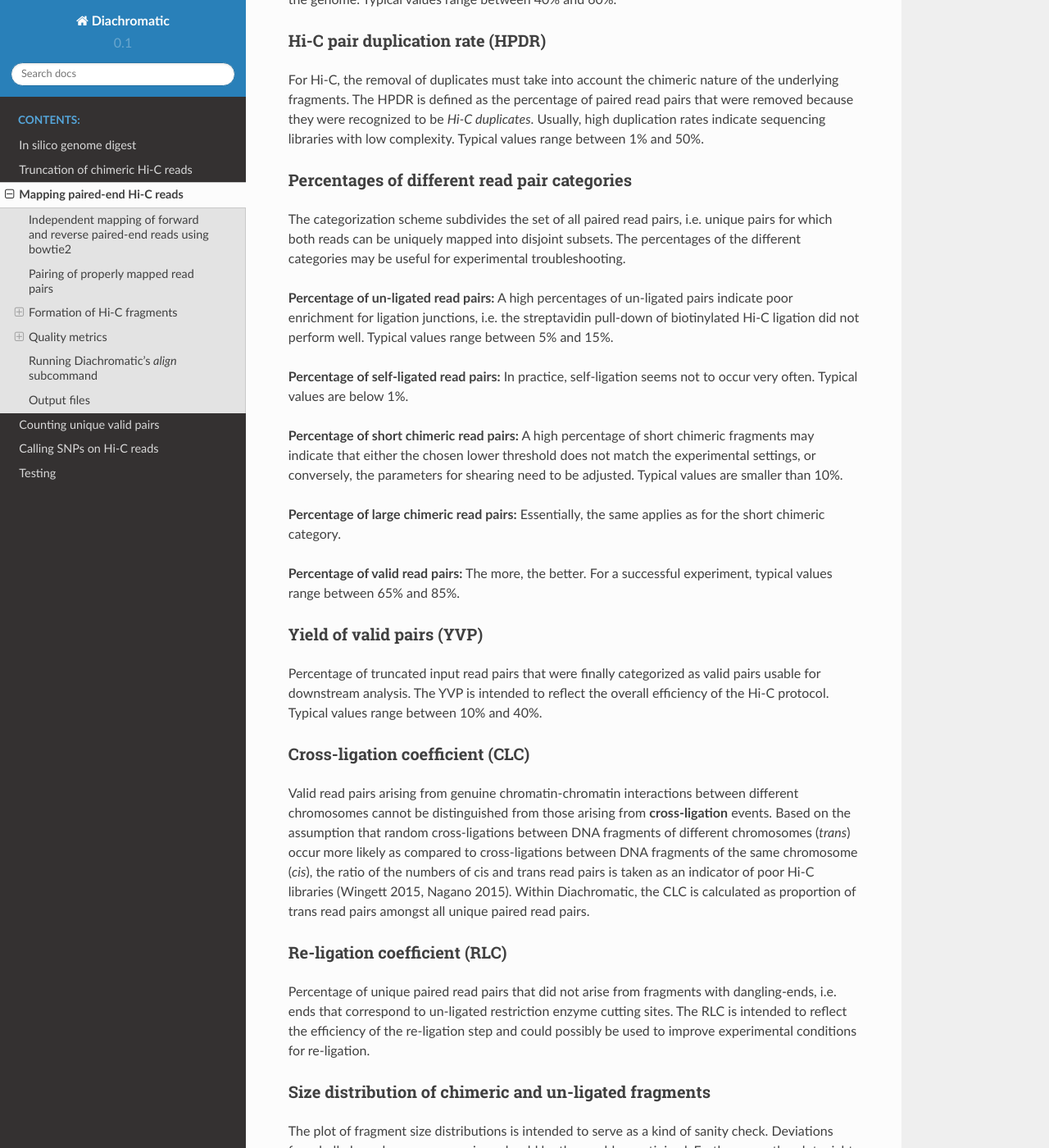
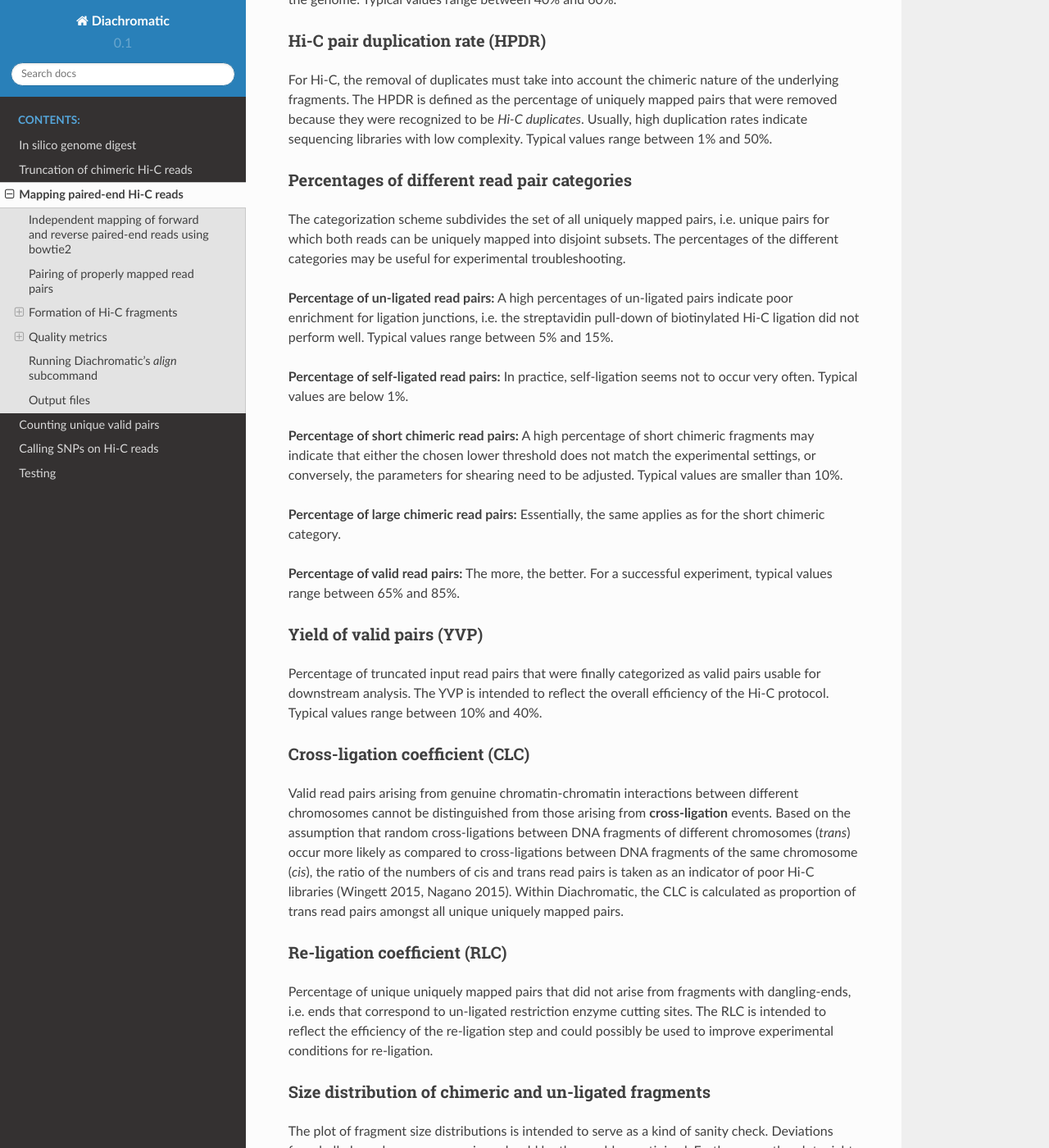
Before and after one commit to TheJacksonLaboratory/diachromatic, a Sphinx documentation site: the page built from docs/mapping.rst, in a window 1280 px wide and 1400 px high, scrolled down 6873 px. Shown: the whole window at 82% size. Built offline with Sphinx 7.4.7 and the Read the Docs theme 2.0.0, drawn with Linux system fonts in a browser that asks for light colours; some of the changed text lies outside the part shown.

Commit message:
Replaced 'paired pairs' with 'uniquely mapped pairs' in RTD (#101).

```diff
--- a/docs/mapping.rst
+++ b/docs/mapping.rst
@@ -174,25 +174,25 @@ categories. We applied HiCUP to the associated test data, converted the BAM file
 and applied Diachromatic to the FASTQ files.
 The following table shows the numbers of read pairs for HiCUP vs Diachromatic categories.
 
-+------------------------+-----------------------+---------------------------+------------------+--------------------+--------------------------+-------------------------+-------------+
-|                        | **# Processed pairs** | **# Unique paired pairs** | **# Un-ligated** | **# Self-ligated** | **# Chimeric too short** | **# Chimeric too long** | **# Valid** |
-+------------------------+-----------------------+---------------------------+------------------+--------------------+--------------------------+-------------------------+-------------+
-| **Same internal**      |                13,760 |                    13,722 |       **13,645** |                  0 |                       13 |                      39 |          25 |
-+------------------------+-----------------------+---------------------------+------------------+--------------------+--------------------------+-------------------------+-------------+
-| **Re-ligation**        |                 1,060 |                     1,060 |          **842** |                 58 |                        5 |                      49 |         106 |
-+------------------------+-----------------------+---------------------------+------------------+--------------------+--------------------------+-------------------------+-------------+
-| **Contiguous**         |                    58 |                        58 |           **53** |                  0 |                        1 |                       0 |           4 |
-+------------------------+-----------------------+---------------------------+------------------+--------------------+--------------------------+-------------------------+-------------+
-| **Same circularised**  |                   428 |                       428 |                3 |            **425** |                        0 |                       0 |           0 |
-+------------------------+-----------------------+---------------------------+------------------+--------------------+--------------------------+-------------------------+-------------+
-| **Wrong size**         |                10,321 |                    10,267 |                2 |                  0 |                **1,003** |               **9,181** |          81 |
-+------------------------+-----------------------+---------------------------+------------------+--------------------+--------------------------+-------------------------+-------------+
-| **Valid**              |                25,915 |                    25,851 |                1 |                  5 |                      290 |                       6 |  **25,549** |
-+------------------------+-----------------------+---------------------------+------------------+--------------------+--------------------------+-------------------------+-------------+
-|                        |                       |                           |                  |                    |                          |                         |             |
-+------------------------+-----------------------+---------------------------+------------------+--------------------+--------------------------+-------------------------+-------------+
-| **Same dangling ends** |                 2,475 |                     2,473 |        **2,470** |                  0 |                        1 |                       2 |           0 |
-+------------------------+-----------------------+---------------------------+------------------+--------------------+--------------------------+-------------------------+-------------+
++------------------------+-----------------------+-----------------------------+------------------+--------------------+--------------------------+-------------------------+-------------+
+|                        | **# Processed pairs** | **# Uniquely mapped pairs** | **# Un-ligated** | **# Self-ligated** | **# Chimeric too short** | **# Chimeric too long** | **# Valid** |
++------------------------+-----------------------+-----------------------------+------------------+--------------------+--------------------------+-------------------------+-------------+
+| **Same internal**      |                13,760 |                      13,722 |       **13,645** |                  0 |                       13 |                      39 |          25 |
++------------------------+-----------------------+-----------------------------+------------------+--------------------+--------------------------+-------------------------+-------------+
+| **Re-ligation**        |                 1,060 |                       1,060 |          **842** |                 58 |                        5 |                      49 |         106 |
++------------------------+-----------------------+-----------------------------+------------------+--------------------+--------------------------+-------------------------+-------------+
+| **Contiguous**         |                    58 |                          58 |           **53** |                  0 |                        1 |                       0 |           4 |
++------------------------+-----------------------+-----------------------------+------------------+--------------------+--------------------------+-------------------------+-------------+
+| **Same circularised**  |                   428 |                         428 |                3 |            **425** |                        0 |                       0 |           0 |
++------------------------+-----------------------+-----------------------------+------------------+--------------------+--------------------------+-------------------------+-------------+
+| **Wrong size**         |                10,321 |                      10,267 |                2 |                  0 |                **1,003** |               **9,181** |          81 |
++------------------------+-----------------------+-----------------------------+------------------+--------------------+--------------------------+-------------------------+-------------+
+| **Valid**              |                25,915 |                      25,851 |                1 |                  5 |                      290 |                       6 |  **25,549** |
++------------------------+-----------------------+-----------------------------+------------------+--------------------+--------------------------+-------------------------+-------------+
+|                        |                       |                             |                  |                    |                          |                         |             |
++------------------------+-----------------------+-----------------------------+------------------+--------------------+--------------------------+-------------------------+-------------+
+| **Same dangling ends** |                 2,475 |                       2,473 |        **2,470** |                  0 |                        1 |                       2 |           0 |
++------------------------+-----------------------+-----------------------------+------------------+--------------------+--------------------------+-------------------------+-------------+
 
 The HiCUP categories same internal, re-ligation and contiguous corresponds to Diachromatic's un-ligated category.
 HiCUP's same circularised category corresponds to the self-ligated category.
@@ -204,7 +204,7 @@ Quality metrics
 Diachromatic outputs a text file with the quality metrics for each run. The interpretation of the individual metrics is
 as follows.
 
-Percentage of paired read pairs
+Percentage of uniquely mapped pairs
 -------------------------------
 
 Percentage of truncated input read pairs that were paired, i.e. both reads were uniquely mapped to the genome.
@@ -215,7 +215,7 @@ Hi-C pair duplication rate (HPDR)
 ---------------------------------
 
 For Hi-C, the removal of duplicates must take into account the chimeric nature of the underlying fragments.
-The HPDR is defined as the percentage of paired read pairs that were removed because they were recognized to be *Hi-C duplicates*.
+The HPDR is defined as the percentage of uniquely mapped pairs that were removed because they were recognized to be *Hi-C duplicates*.
 Usually, high duplication rates indicate sequencing libraries with low complexity.
 Typical values range between 1% and 50%.
 
@@ -223,7 +223,7 @@ Typical values range between 1% and 50%.
 Percentages of different read pair categories
 ---------------------------------------------
 
-The categorization scheme subdivides the set of all paired read pairs, i.e. unique pairs for which both reads can be uniquely
+The categorization scheme subdivides the set of all uniquely mapped pairs, i.e. unique pairs for which both reads can be uniquely
 mapped into disjoint subsets.
 The percentages of the different categories may be useful for experimental troubleshooting.
 
@@ -254,13 +254,13 @@ distinguished from those arising from **cross-ligation** events.
 Based on the assumption that random cross-ligations between DNA fragments of different chromosomes (*trans*) occur more
 likely as compared to cross-ligations between DNA fragments of the same chromosome (*cis*), the ratio of the numbers of cis
 and trans read pairs is taken as an indicator of poor Hi-C libraries (Wingett 2015, Nagano 2015).
-Within Diachromatic, the CLC is calculated as proportion of trans read pairs amongst all unique paired read pairs.
+Within Diachromatic, the CLC is calculated as proportion of trans read pairs amongst all unique uniquely mapped pairs.
 
 
 Re-ligation coefficient (RLC)
 -----------------------------
 
-Percentage of unique paired read pairs that did not arise from fragments with dangling-ends, i.e. ends that correspond
+Percentage of unique uniquely mapped pairs that did not arise from fragments with dangling-ends, i.e. ends that correspond
 to un-ligated restriction enzyme cutting sites.
 The RLC is intended to reflect the efficiency of the re-ligation step
 and could possibly be used to improve experimental
```
